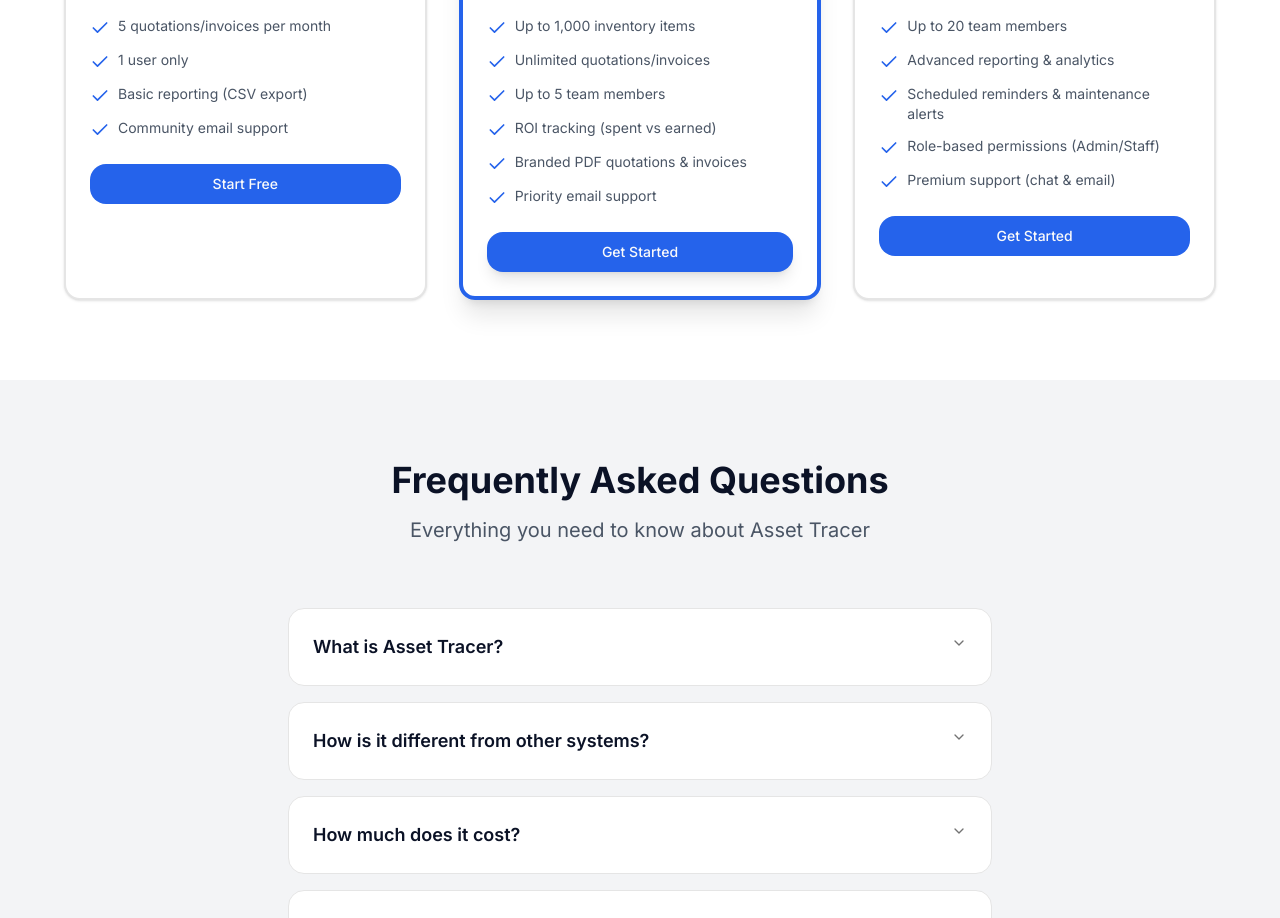
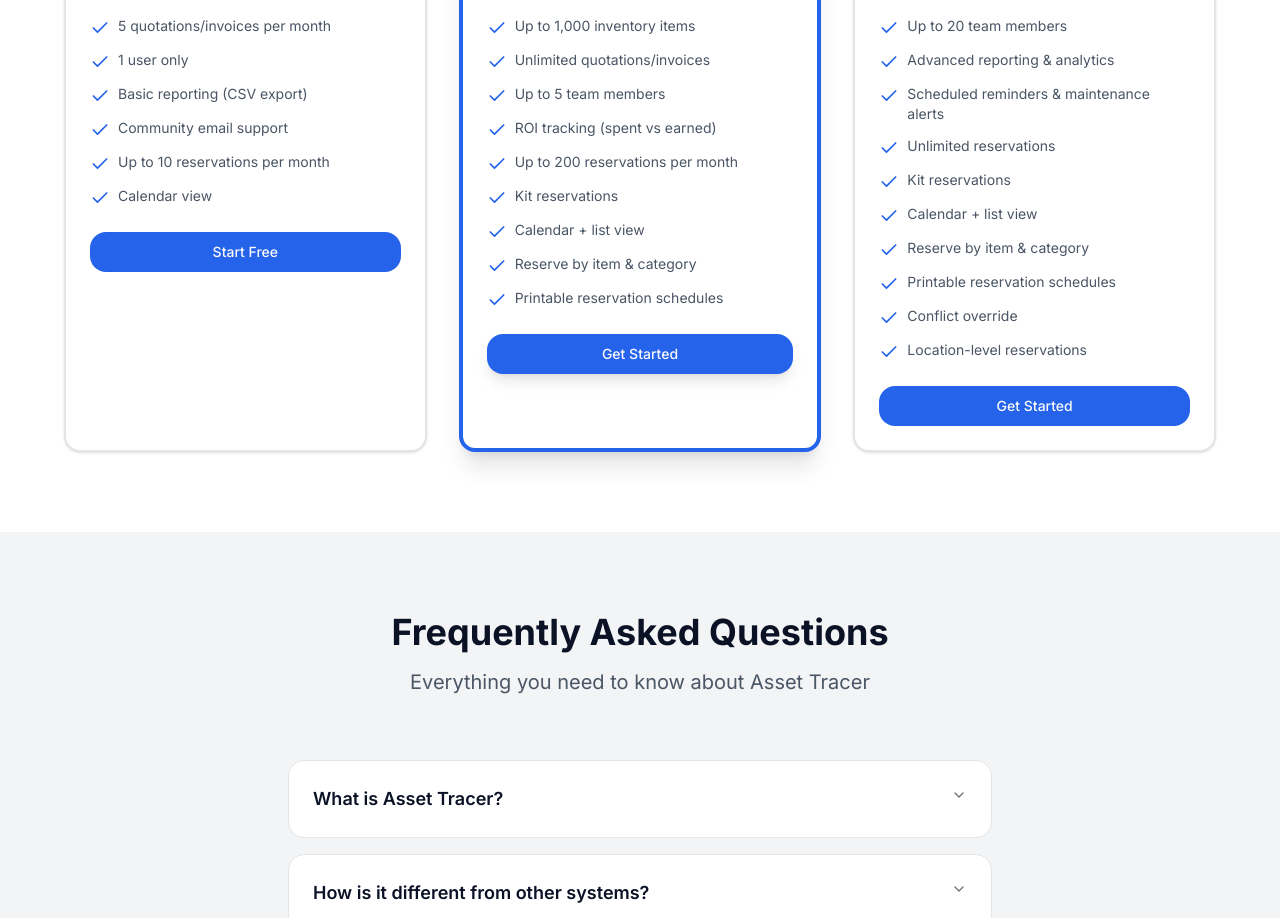
Before and after one commit to LDuiker/AssetTracer, a Next.js app in the folder asset-tracer/: page / in a window 1280 px wide. Shown: the part 4020-4938 px from the top of the page. Built offline with nearby package versions, Linux system fonts and the light colour scheme.

Commit message:
Add reservation features to pricing plans on landing page

```diff
--- a/asset-tracer/app/page.tsx
+++ b/asset-tracer/app/page.tsx
@@ -614,6 +614,14 @@
                     <Check className="h-5 w-5 text-[#2563EB] mr-2 flex-shrink-0 mt-0.5" />
                     <span className="text-sm text-gray-600">Community email support</span>
                   </li>
+                  <li className="flex items-start">
+                    <Check className="h-5 w-5 text-[#2563EB] mr-2 flex-shrink-0 mt-0.5" />
+                    <span className="text-sm text-gray-600">Up to 10 reservations per month</span>
+                  </li>
+                  <li className="flex items-start">
+                    <Check className="h-5 w-5 text-[#2563EB] mr-2 flex-shrink-0 mt-0.5" />
+                    <span className="text-sm text-gray-600">Calendar view</span>
+                  </li>
                 </ul>
                 <Button
                   className="w-full bg-[#2563EB] hover:bg-[#1e40af] rounded-2xl"
@@ -670,11 +678,23 @@
                   </li>
                   <li className="flex items-start">
                     <Check className="h-5 w-5 text-[#2563EB] mr-2 flex-shrink-0 mt-0.5" />
-                    <span className="text-sm text-gray-600">Branded PDF quotations & invoices</span>
+                    <span className="text-sm text-gray-600">Up to 200 reservations per month</span>
                   </li>
                   <li className="flex items-start">
                     <Check className="h-5 w-5 text-[#2563EB] mr-2 flex-shrink-0 mt-0.5" />
-                    <span className="text-sm text-gray-600">Priority email support</span>
+                    <span className="text-sm text-gray-600">Kit reservations</span>
+                  </li>
+                  <li className="flex items-start">
+                    <Check className="h-5 w-5 text-[#2563EB] mr-2 flex-shrink-0 mt-0.5" />
+                    <span className="text-sm text-gray-600">Calendar + list view</span>
+                  </li>
+                  <li className="flex items-start">
+                    <Check className="h-5 w-5 text-[#2563EB] mr-2 flex-shrink-0 mt-0.5" />
+                    <span className="text-sm text-gray-600">Reserve by item & category</span>
+                  </li>
+                  <li className="flex items-start">
+                    <Check className="h-5 w-5 text-[#2563EB] mr-2 flex-shrink-0 mt-0.5" />
+                    <span className="text-sm text-gray-600">Printable reservation schedules</span>
                   </li>
                 </ul>
                 <Button
@@ -729,11 +749,31 @@
                   </li>
                   <li className="flex items-start">
                     <Check className="h-5 w-5 text-[#2563EB] mr-2 flex-shrink-0 mt-0.5" />
-                    <span className="text-sm text-gray-600">Role-based permissions (Admin/Staff)</span>
+                    <span className="text-sm text-gray-600">Unlimited reservations</span>
                   </li>
                   <li className="flex items-start">
                     <Check className="h-5 w-5 text-[#2563EB] mr-2 flex-shrink-0 mt-0.5" />
-                    <span className="text-sm text-gray-600">Premium support (chat & email)</span>
+                    <span className="text-sm text-gray-600">Kit reservations</span>
+                  </li>
+                  <li className="flex items-start">
+                    <Check className="h-5 w-5 text-[#2563EB] mr-2 flex-shrink-0 mt-0.5" />
+                    <span className="text-sm text-gray-600">Calendar + list view</span>
+                  </li>
+                  <li className="flex items-start">
+                    <Check className="h-5 w-5 text-[#2563EB] mr-2 flex-shrink-0 mt-0.5" />
+                    <span className="text-sm text-gray-600">Reserve by item & category</span>
+                  </li>
+                  <li className="flex items-start">
+                    <Check className="h-5 w-5 text-[#2563EB] mr-2 flex-shrink-0 mt-0.5" />
+                    <span className="text-sm text-gray-600">Printable reservation schedules</span>
+                  </li>
+                  <li className="flex items-start">
+                    <Check className="h-5 w-5 text-[#2563EB] mr-2 flex-shrink-0 mt-0.5" />
+                    <span className="text-sm text-gray-600">Conflict override</span>
+                  </li>
+                  <li className="flex items-start">
+                    <Check className="h-5 w-5 text-[#2563EB] mr-2 flex-shrink-0 mt-0.5" />
+                    <span className="text-sm text-gray-600">Location-level reservations</span>
                   </li>
                 </ul>
                 <Button
```
